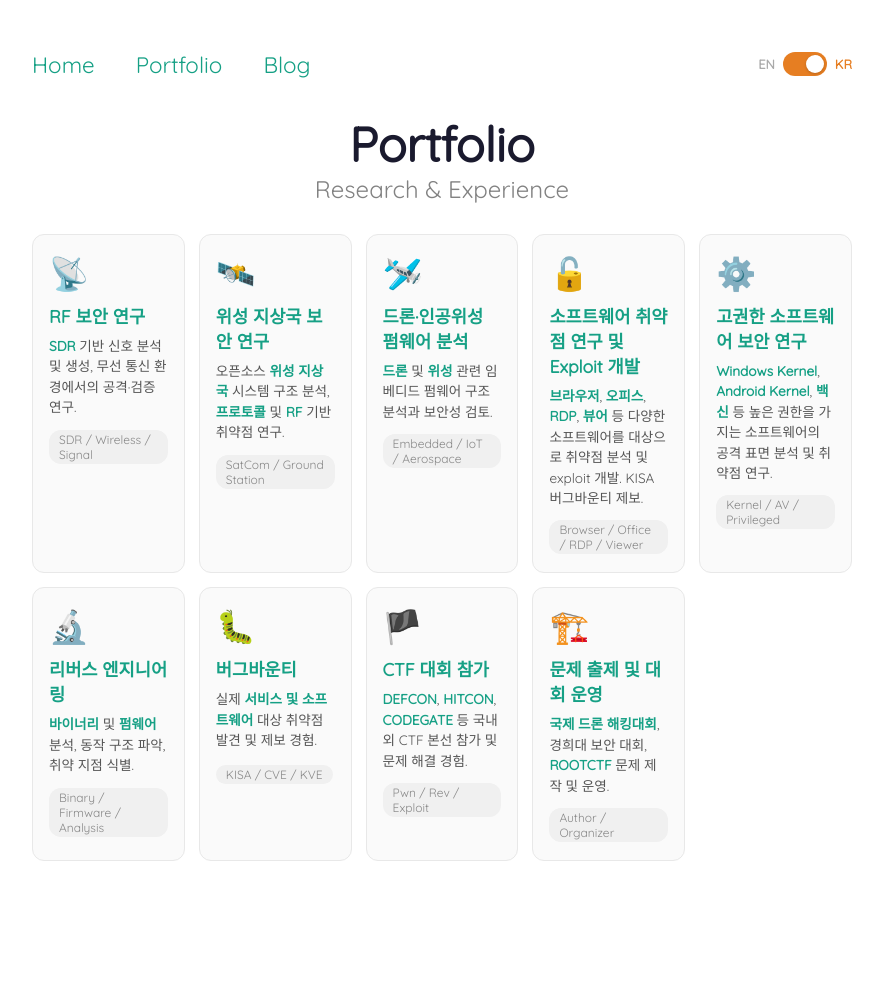
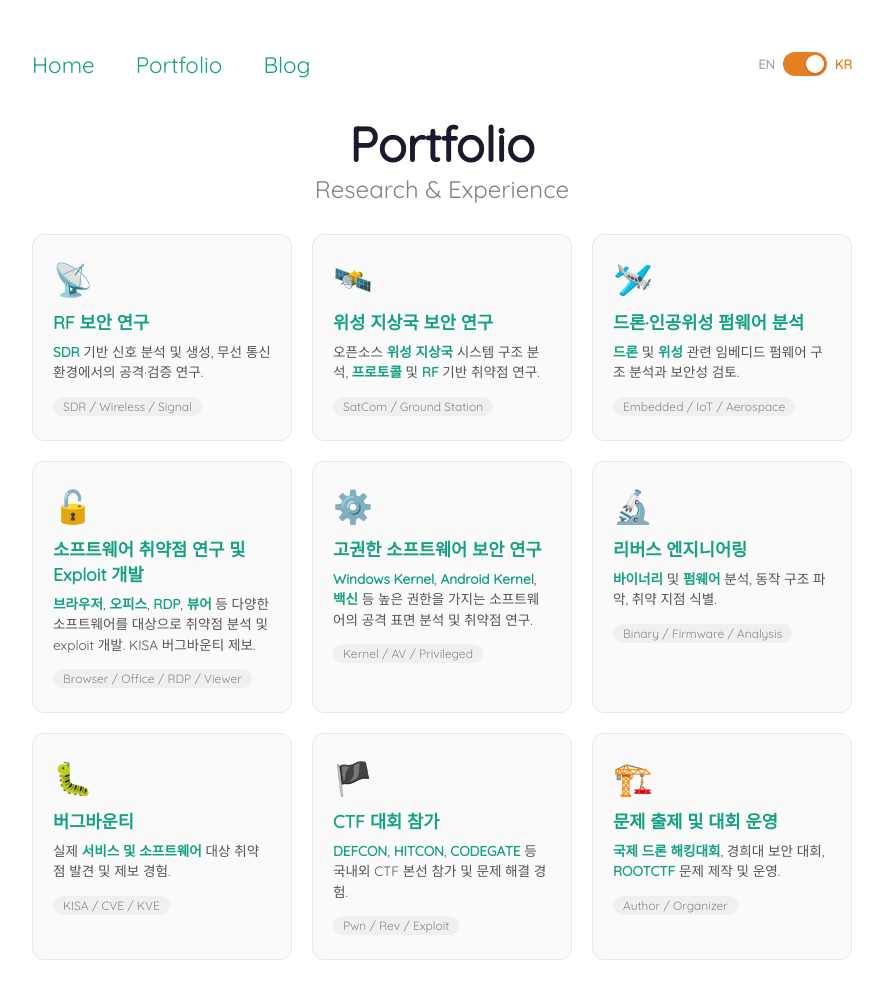
Before and after one commit to Gyeongje/gyeongje.github.io, a Jekyll site: the page built from portfolio.md, in a window 1280 px wide. Shown: the whole page, without its empty margins (198-1081 px from the left). Built offline with Jekyll 4.4.1, drawn with Linux system fonts in a browser that asks for light colours; before the commit the page ends 901 px from its top, so only the background shows below that.

Commit message:
revert: restore original portfolio card sizing
Co-Authored-By: Claude Opus 4.6 <noreply@anthropic.com>

```diff
--- a/assets/css/main.css
+++ b/assets/css/main.css
@@ -509,8 +509,8 @@ strong { color: #16a085; }
 /* =Portfolio Cards */
 .portfolio-grid {
   display: grid;
-  grid-template-columns: repeat(auto-fill, minmax(150px, 1fr));
-  gap: 14px;
+  grid-template-columns: repeat(auto-fill, minmax(230px, 1fr));
+  gap: 20px;
   margin-top: 20px;
 }
 
@@ -519,7 +519,7 @@ strong { color: #16a085; }
   background: #fafafa;
   border: 1px solid #e8e8e8;
   border-radius: 12px;
-  padding: 18px 16px;
+  padding: 24px 20px;
   text-decoration: none;
   color: #1a1a2e;
   transition: transform 0.2s ease, box-shadow 0.2s ease;
```
